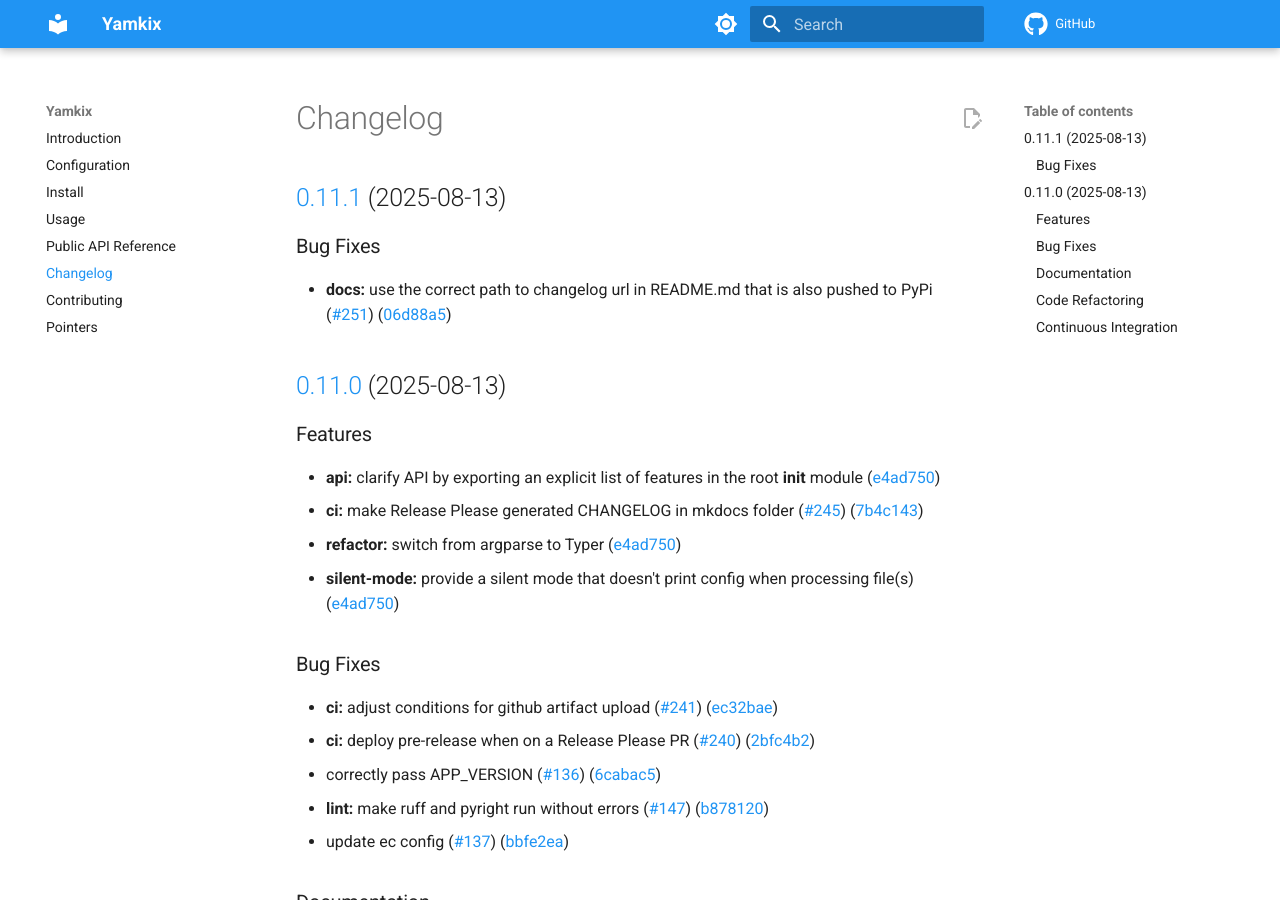
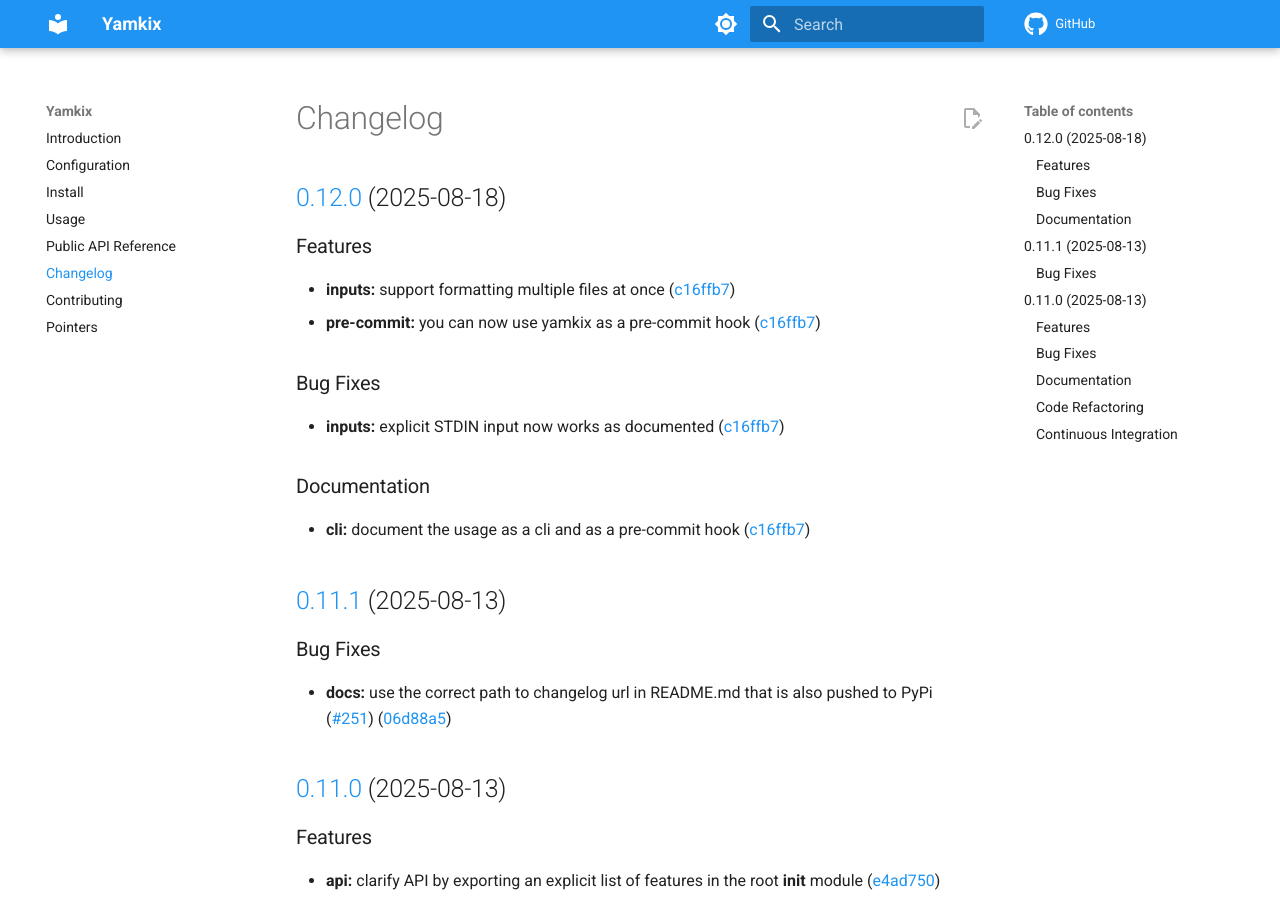
Before and after one commit to looztra/yamkix, an MkDocs documentation site: the page built from docs/changelog.md, in a window 1280 px wide and 900 px high. Built offline with MkDocs 1.6.1 and Material for MkDocs 9.7.7, drawn with Linux system fonts in a browser that asks for light colours; comment, search, counter and statistics services are not loaded.

Commit message:
chore(main): release 0.12.0 (#260)
:robot: I have created a release *beep* *boop*
---


## [0.12.0](https://github.com/looztra/yamkix/compare/v0.11.1...v0.12.0)
(2025-08-18)


### Features

* **inputs:** support formatting multiple files at once
([c16ffb7](https://github.com/looztra/yamkix/commit/c16ffb79447d831bf3961346b4f2863e33c3cbce))
* **pre-commit:** you can now use yamkix as a pre-commit hook
([c16ffb7](https://github.com/looztra/yamkix/commit/c16ffb79447d831bf3961346b4f2863e33c3cbce))


### Bug Fixes

* **inputs:** explicit STDIN input now works as documented
([c16ffb7](https://github.com/looztra/yamkix/commit/c16ffb79447d831bf3961346b4f2863e33c3cbce))


### Documentation

* **cli:** document the usage as a cli and as a pre-commit hook
([c16ffb7](https://github.com/looztra/yamkix/commit/c16ffb79447d831bf3961346b4f2863e33c3cbce))

---
This PR was generated with [Release
Please](https://github.com/googleapis/release-please). See
[documentation](https://github.com/googleapis/release-please#release-please).

```diff
--- a/docs/changelog.md
+++ b/docs/changelog.md
@@ -1,4 +1,22 @@
 # Changelog
+
+## [0.12.0](https://github.com/looztra/yamkix/compare/v0.11.1...v0.12.0) (2025-08-18)
+
+
+### Features
+
+* **inputs:** support formatting multiple files at once ([c16ffb7](https://github.com/looztra/yamkix/commit/c16ffb79447d831bf3961346b4f2863e33c3cbce))
+* **pre-commit:** you can now use yamkix as a pre-commit hook ([c16ffb7](https://github.com/looztra/yamkix/commit/c16ffb79447d831bf3961346b4f2863e33c3cbce))
+
+
+### Bug Fixes
+
+* **inputs:** explicit STDIN input now works as documented ([c16ffb7](https://github.com/looztra/yamkix/commit/c16ffb79447d831bf3961346b4f2863e33c3cbce))
+
+
+### Documentation
+
+* **cli:** document the usage as a cli and as a pre-commit hook ([c16ffb7](https://github.com/looztra/yamkix/commit/c16ffb79447d831bf3961346b4f2863e33c3cbce))
 
 ## [0.11.1](https://github.com/looztra/yamkix/compare/v0.11.0...v0.11.1) (2025-08-13)
 
```
Also changed, not shown: .release-please-manifest.json.
